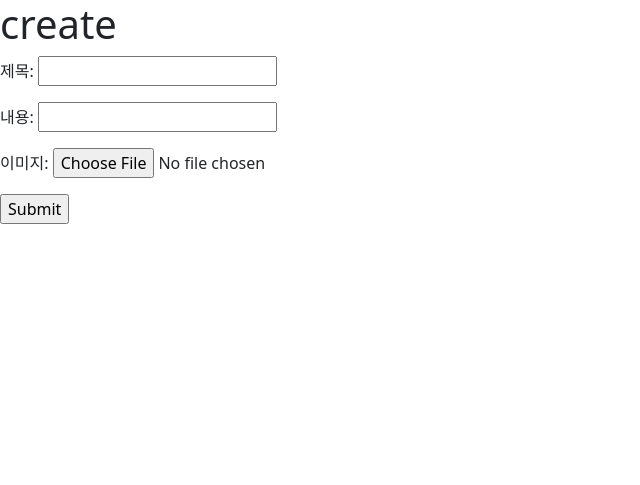
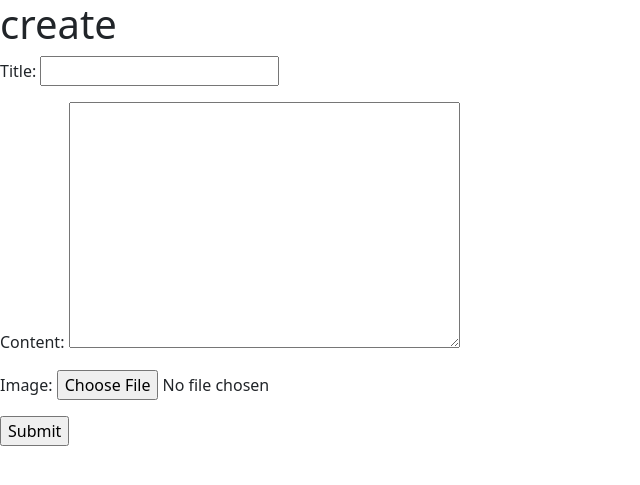
Before and after one commit to rabBit64/Todays-taste, a Django app: page /articles/create/ in a window 1280 px wide. Shown: the top 485 px of the page, without its empty margins (0-640 px from the left). Run offline with Django 3.2, Linux system fonts and the light colour scheme; the visitor is signed in with stand-in values (Sample User, id 1).

Commit message:
media/fix_jjh

```diff
--- a/articles/forms.py
+++ b/articles/forms.py
@@ -3,19 +3,23 @@ from .models import Article,Comment
 
 
 class ArticleForm(forms.ModelForm):
-    title = forms.CharField(
-        label='제목',
-    )
-    content = forms.CharField(
-        label = '내용',
-    )
-
-    image = forms.ImageField(
-        label = '이미지'
-    )
     class Meta:
         model = Article
-        fields = ('title','content',)
+        fields = ('title','content','image')
+
+    # title = forms.CharField(
+    #     label='제목',
+    # )
+    # content = forms.CharField(
+    #     label = '내용',
+    # )
+
+    # image = forms.ImageField(
+    #     label = '이미지'
+    # )
+    # class Meta:
+    #     model = Article
+    #     fields = ('title','content','image')
 
 
 class CommentForm(forms.ModelForm):
--- a/articles/models.py
+++ b/articles/models.py
@@ -12,10 +12,11 @@ class Article(models.Model):
     like_users = models.ManyToManyField(settings.AUTH_USER_MODEL, related_name='like_articles')
     created_at = models.DateTimeField(auto_now_add=True)
     image = ProcessedImageField(blank=True, null=True,
-                                upload_to='image/',
+                                upload_to='img/',
                                 processors=[ResizeToFill(260, 300)],
                                 format='JPEG',
                                 options={'quality': 90})
+
 
 
 class Comment(models.Model):
--- a/articles/templates/articles/detail.html
+++ b/articles/templates/articles/detail.html
@@ -6,6 +6,10 @@
 <div>작성자 - {{ article.user }}</div>
 <div>제목 - {{ article.title }}</div>
 <div>내용 - {{ article.content }}</div>
+<div>
+  {% comment %} {% if article.image %} {% endcomment %}
+  <img src="{{ article.image.url }}" alt="image" style="width: 100%">
+</div>
 
 <br>
 
```
Also changed, not shown: articles/migrations/0005_alter_article_image.py (added), img/img/1.jpg (added), img/img/1_2XHwEgw.jpg (added).
